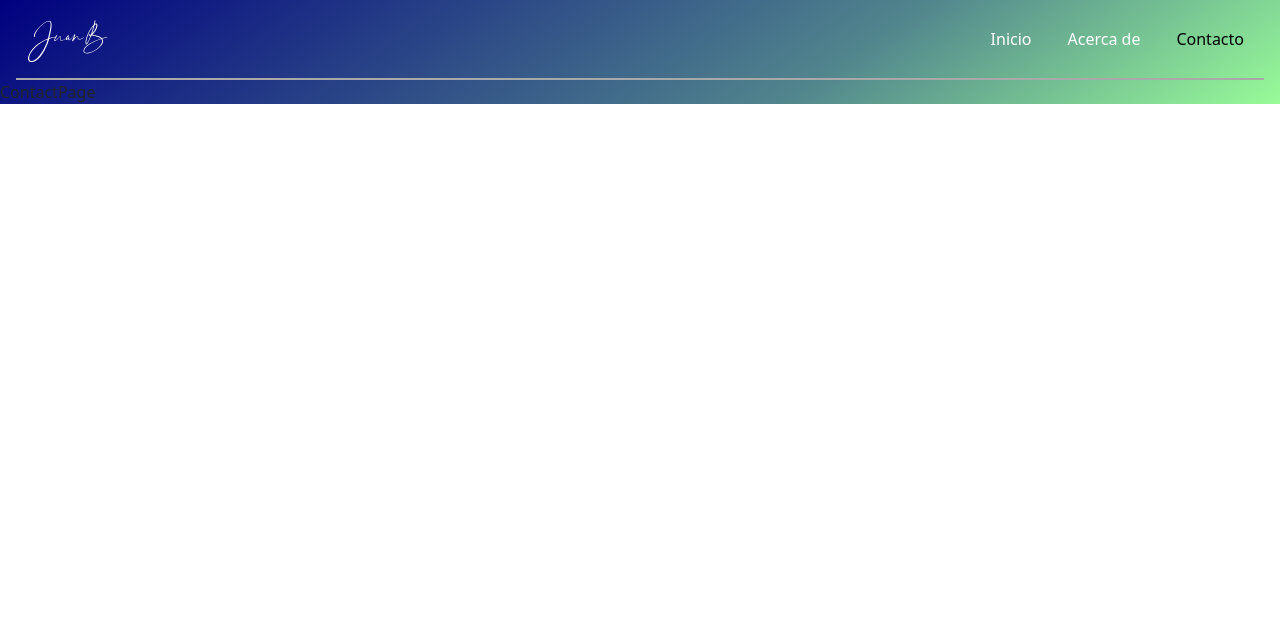
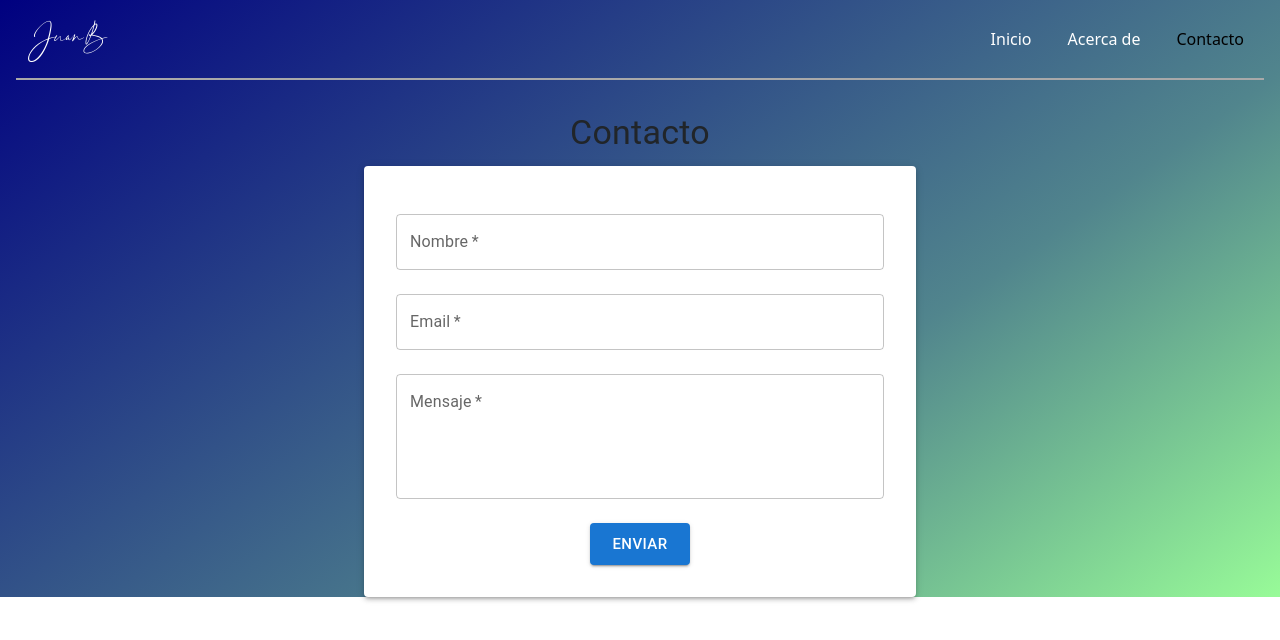
Before and after one commit to Lugari/juanbproducciones, a React (Create React App) app: page /contact in a window 1280 px wide. Shown: the top 640 px of the page. Built offline with nearby package versions, Linux system fonts and the light colour scheme.

Commit message:
ContactPage iniciada

```diff
--- /dev/null
+++ b/src/components/ContactForm.jsx
@@ -0,0 +1,86 @@
+import React, { useState } from 'react';
+import {
+  Container,
+  Typography,
+  TextField,
+  Button,
+  Box,
+  Paper
+} from '@mui/material';
+
+const ContactForm = () => {
+  const [formData, setFormData] = useState({
+    name: '',
+    email: '',
+    message: ''
+  });
+
+  const handleChange = (event) => {
+    const { name, value } = event.target;
+    setFormData(prevState => ({
+      ...prevState,
+      [name]: value
+    }));
+  };
+
+  const handleSubmit = (event) => {
+    event.preventDefault();
+    console.log('Formulario enviado', formData);
+  };
+
+  return (
+    <Container maxWidth="sm">
+      <Box sx={{ my: 4 }}>
+        <Typography variant="h4" component="h1" gutterBottom align="center">
+          Contacto
+        </Typography>
+        <Paper elevation={3} sx={{ p: 4 }}>
+          <form onSubmit={handleSubmit}>
+            <TextField
+              fullWidth
+              label="Nombre"
+              name="name"
+              value={formData.name}
+              onChange={handleChange}
+              margin="normal"
+              required
+            />
+            <TextField
+              fullWidth
+              label="Email"
+              name="email"
+              value={formData.email}
+              onChange={handleChange}
+              margin="normal"
+              required
+              type="email"
+            />
+            <TextField
+              fullWidth
+              label="Mensaje"
+              name="message"
+              value={formData.message}
+              onChange={handleChange}
+              margin="normal"
+              required
+              multiline
+              rows={4}
+            />
+            <Box sx={{ mt: 2, display: 'flex', justifyContent: 'center' }}>
+              <Button
+                type="submit"
+                variant="contained"
+                color="primary"
+                size="large"
+              >
+                Enviar
+              </Button>
+            </Box>
+          </form>
+        </Paper>
+      </Box>
+    </Container>
+  );
+};
+
+export default ContactForm;
--- a/src/pages/contact/ContactPage.jsx
+++ b/src/pages/contact/ContactPage.jsx
@@ -1,10 +1,11 @@
 import React from 'react';
+
+import ContactForm from '../../components/ContactForm'
+
 
 const ContactPage = () => {
     return (
-        <div>
-            ContactPage
-        </div>
+        <ContactForm></ContactForm>
     );
 }
 
```
Also changed, not shown: package.json (+9 -1 lines), 1 other file (tests, documents, lock files or other folders).
